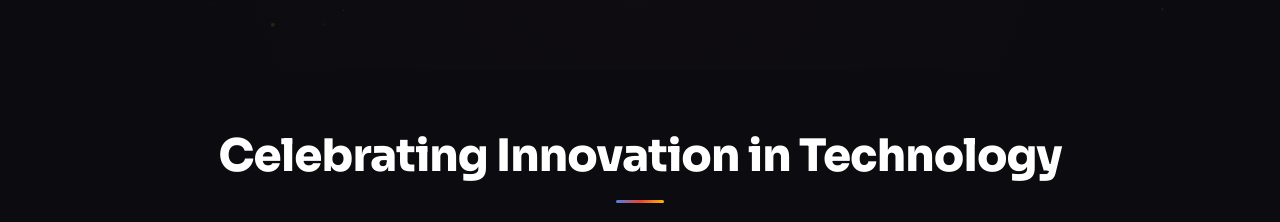
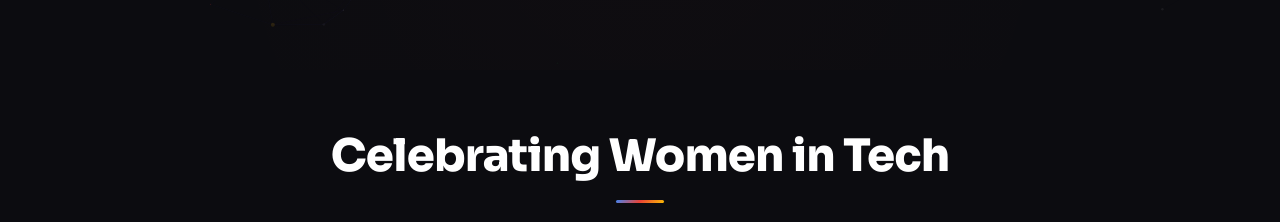
Before and after one commit to GhanshyamDewangan/Invitation, a plain HTML site: page index.html in a window 1280 px wide. Shown: the part 730-952 px from the top of the page. Drawn offline with Linux system fonts and the light colour scheme.

Commit message:
Title Updadte

```diff
--- a/index.html
+++ b/index.html
@@ -108,7 +108,7 @@
     <!-- About Section -->
     <section class="about" id="about">
       <div class="section-header reveal">
-        <h2 class="section-title">Celebrating Innovation in Technology</h2>
+        <h2 class="section-title">Celebrating Women in Tech</h2>
         <div class="section-line"></div>
       </div>
 
```
